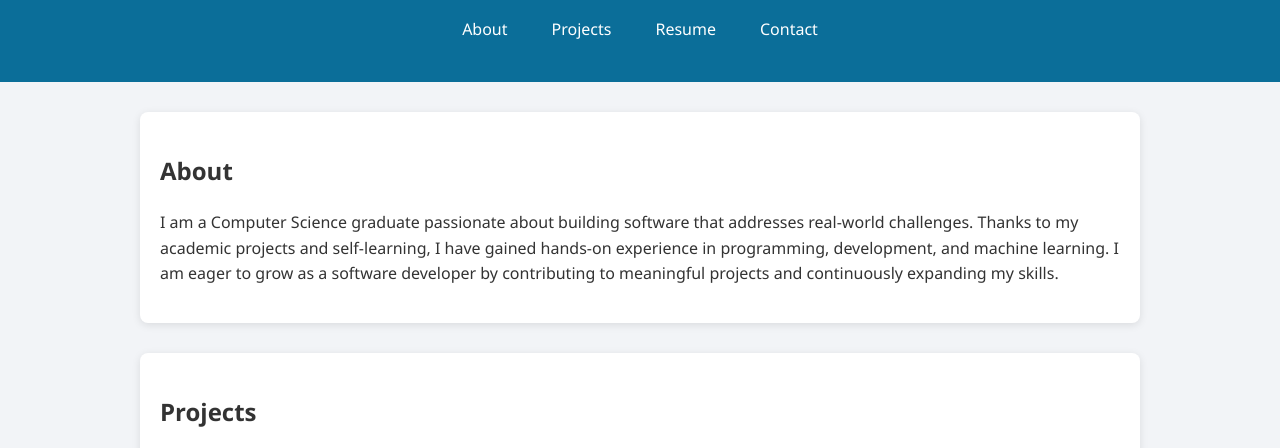
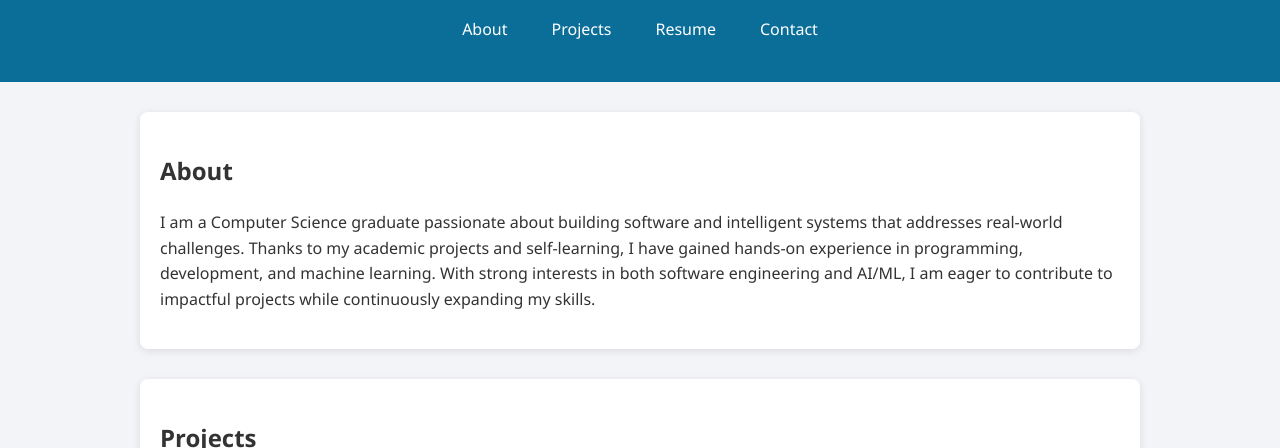
Before and after one commit to MusashiKensei/MusashiKensei.github.io, a plain HTML site: page index.html in a window 1280 px wide. Shown: the part 274-722 px from the top of the page. Drawn offline with Linux system fonts and the light colour scheme; a script that the page names is missing.

Commit message:
Update About section

```diff
--- a/index.html
+++ b/index.html
@@ -28,11 +28,10 @@
     <section id="about" class="card">
       <h2>About</h2>
       <p>
-        I am a Computer Science graduate passionate about building software that addresses real-world challenges.
+        I am a Computer Science graduate passionate about building software and intelligent systems that addresses real-world challenges.
         Thanks to my academic projects and self-learning, I have gained hands-on experience in programming, development,
         and machine learning.
-        I am eager to grow as a software developer by contributing to meaningful projects and continuously expanding my
-        skills.
+        With strong interests in both software engineering and AI/ML, I am eager to contribute to impactful projects while continuously expanding my skills.
       </p>
     </section>
 
```
